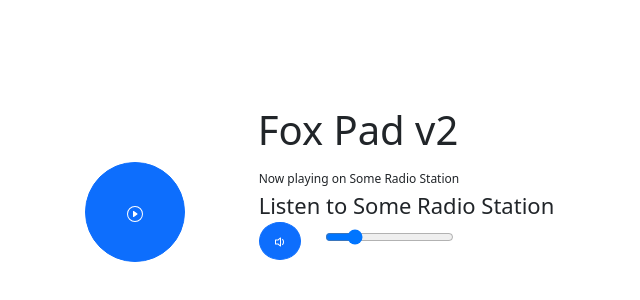
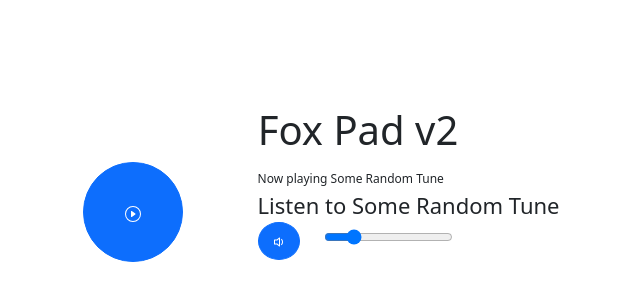
Before and after one commit to dylanfox5/foxpad, a React (Create React App) app: page / in a window 1280 px wide. Shown: the part 176-476 px from the top of the page, without its empty margins (282-922 px from the left). Built offline with nearby package versions, Linux system fonts and the light colour scheme; the HTML template or start-up script is replaced by a standard one.

Commit message:
finish refactoring

```diff
--- a/src/App.js
+++ b/src/App.js
@@ -23,8 +23,15 @@ function App() {
     }, 6000)
   }, [loading])
 
+  // const setVolume = () => {
+  //   console.log('set');
+  //   const track = trackRef.current;
+  //   track.volume = currentVolume;
+  // }
+
   const togglePlay = () => {
     const track = trackRef.current;
+    track.volume = currentVolume;
 
     if (isPlaying) {
       track.pause();
@@ -74,9 +81,9 @@ function App() {
               <Col sm={12} lg={8} className="player-controls">
                 <Row>
                   <Container>
-                    <span className="currently-playing-label">Now playing on Some Radio Station</span>
+                    <span className="currently-playing-label">Now playing Some Random Tune</span>
                     <br></br>
-                    <span className="currently-playing-title">Listen to Some Radio Station</span>
+                    <span className="currently-playing-title">Listen to Some Random Tune</span>
                   </Container>
                 </Row>
                 <Row>
```
